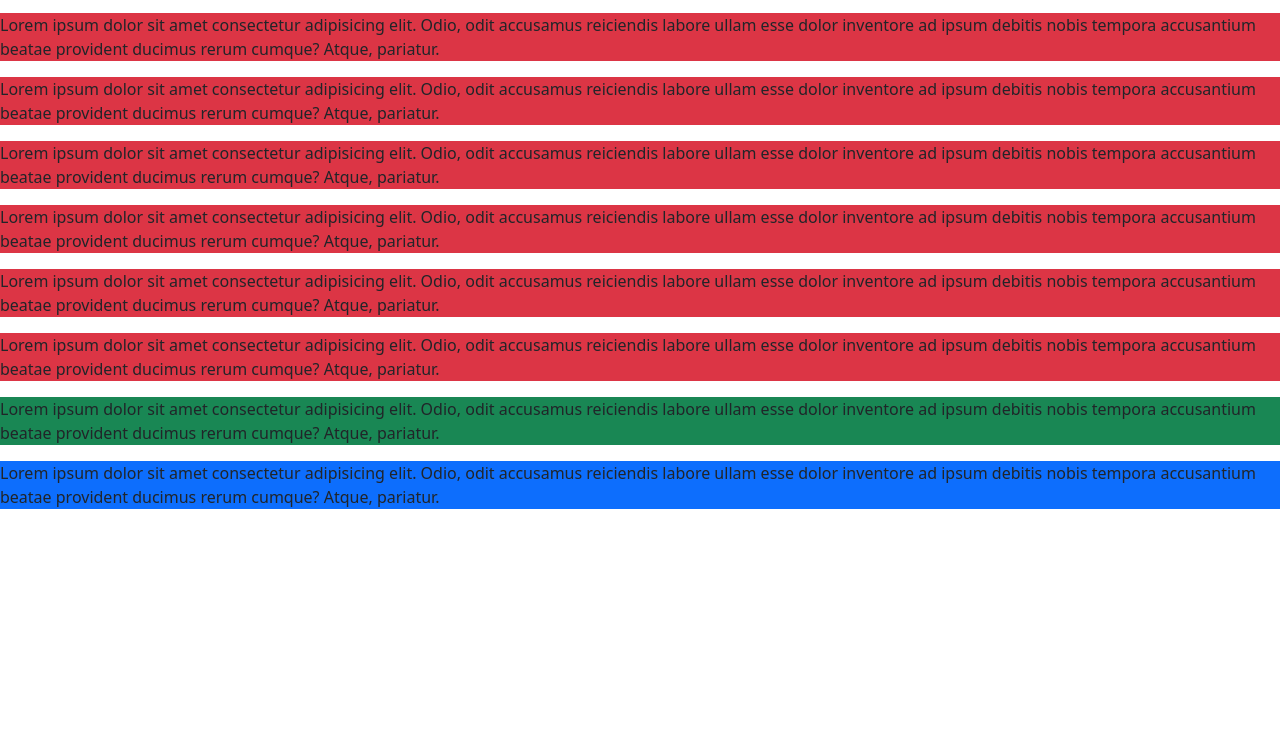
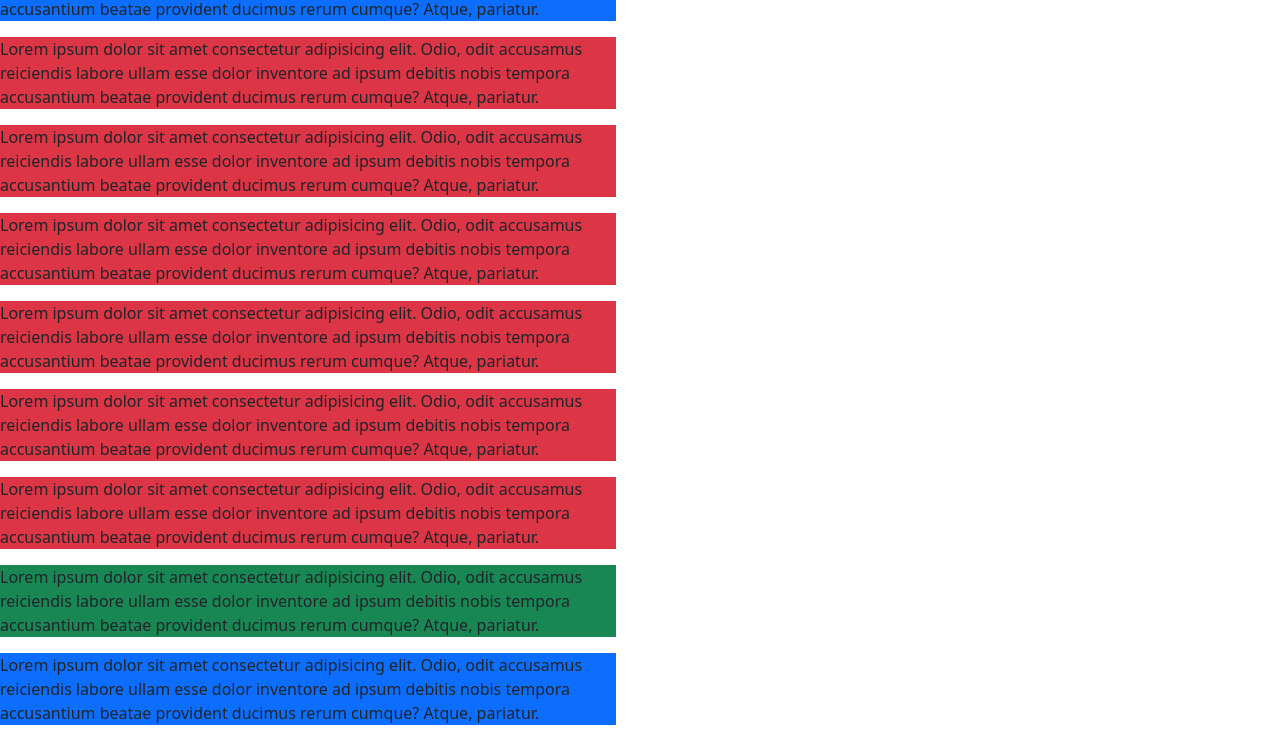
Before and after one commit to IlmaSalih/bootstrap-task, a plain HTML site: page index.html in a window 1280 px wide. Shown: the part 107-848 px from the top of the page. Before the commit the page ends 800 px from the top, so only its background shows below. Drawn offline with nearby package versions, Linux system fonts and the light colour scheme.

Commit message:
The changes made by MSI

```diff
--- a/index.html
+++ b/index.html
@@ -12,7 +12,7 @@
     <h1>Hello, world!</h1>
 
     <div class=".container">
-        <div class="row">
+        <div class="row col-4 col-sm-3 col-md-6 col-lg-12 col-xl-6 col-xxl-2">
             <div>
                 <p class="bg-primary ">Lorem ipsum dolor sit amet consectetur adipisicing elit. Odio, odit accusamus reiciendis labore ullam esse dolor inventore ad ipsum debitis nobis tempora accusantium beatae provident ducimus rerum cumque? Atque, pariatur.</p>
 
```
